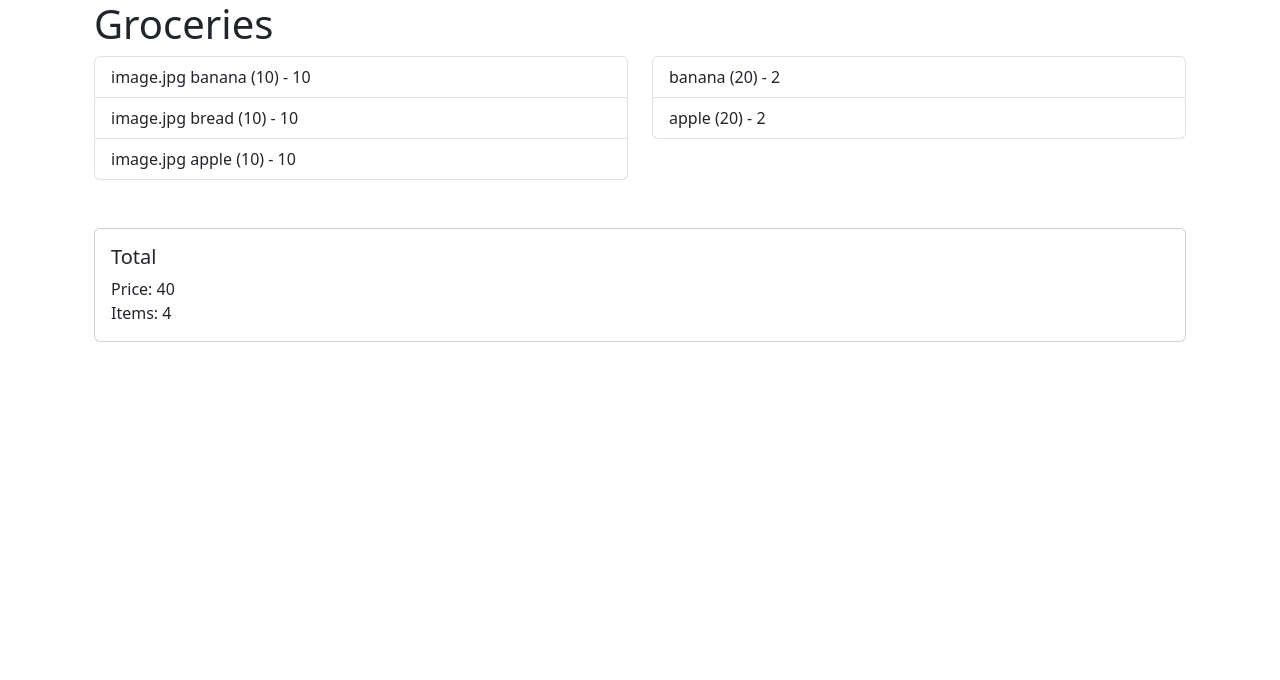
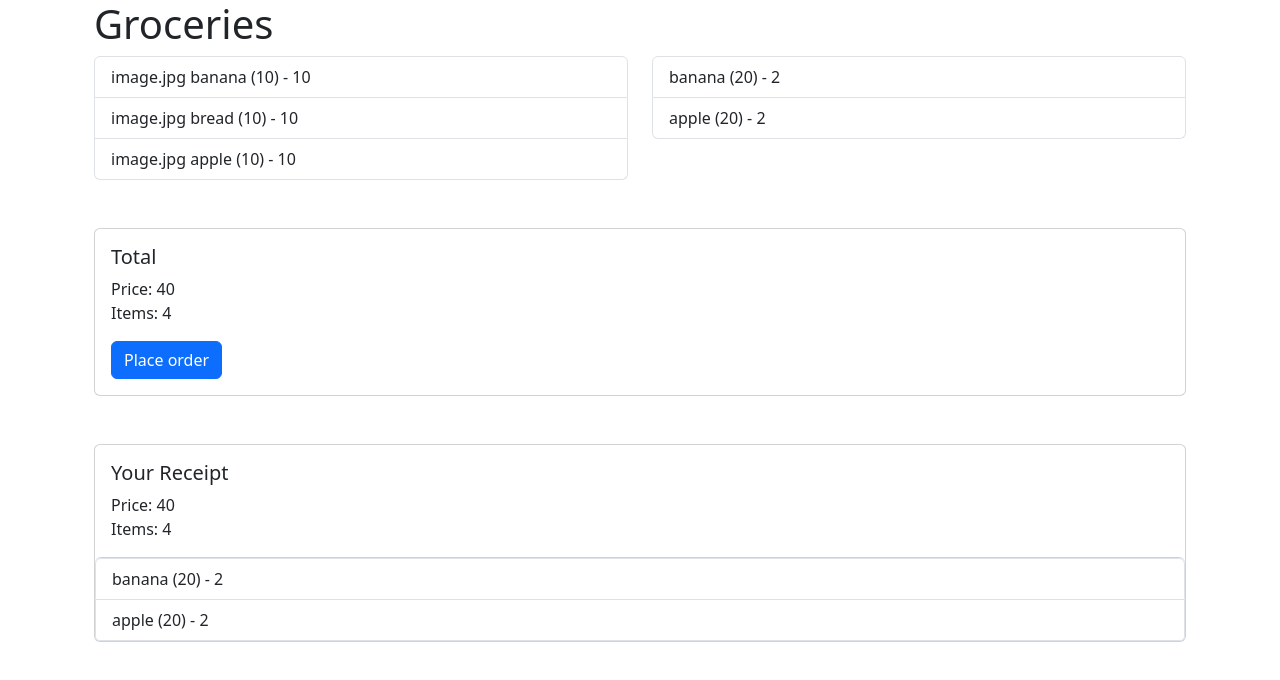
Before and after one commit to fabiogoro/react-groceries2, a React (Create React App) app: page / in a window 1280 px wide. Shown: the top 680 px of the page. Built offline with nearby package versions, Linux system fonts and the light colour scheme.

Commit message:
Added Receipt Component

```diff
--- a/src/Groceries.js
+++ b/src/Groceries.js
@@ -4,6 +4,7 @@ import Col from 'react-bootstrap/Col'
 import ShoppingList from './ShoppingList'
 import ShoppingCart from './ShoppingCart'
 import Total from './Total'
+import Receipt from './Receipt'
 
 function Groceries() {
   const groceryList = [
@@ -27,6 +28,11 @@ function Groceries() {
           <Total groceryList={groceryList}></Total>
         </Col>
       </Row>
+      <Row className="mt-5">
+        <Col>
+          <Receipt groceryList={groceryList}></Receipt>
+        </Col>
+      </Row>
     </Container>
   );
 }
--- /dev/null
+++ b/src/Receipt.js
@@ -0,0 +1,42 @@
+import ListGroup from 'react-bootstrap/ListGroup'
+import Card from 'react-bootstrap/Card'
+import Grocery from './Grocery'
+
+function Receipt({ groceryList }) {
+  function insertGroceries(g, i){
+    if(g.inCart>0){
+      return (
+        <Grocery
+          key={i}
+          name={g.name}
+          price={g.total}
+          quantity={g.inCart}
+        />
+    )}
+  }
+  const total = groceryList.reduce(
+    (g1,g2)=>{return {
+      total: g1.total+g2.total,
+      inCart: g1.inCart+g2.inCart,
+    }
+    }
+  )
+  return (
+    <Card>
+      <Card.Body>
+        <Card.Title>
+          Your Receipt
+        </Card.Title>
+        <Card.Text>
+          Price: { total.total } <br/>
+          Items: { total.inCart }
+        </Card.Text>
+      </Card.Body>
+      <ListGroup>
+        { groceryList.map(insertGroceries) }
+      </ListGroup>
+    </Card>
+  );
+}
+
+export default Receipt;
--- a/src/Total.js
+++ b/src/Total.js
@@ -1,4 +1,5 @@
 import Card from 'react-bootstrap/Card'
+import Button from 'react-bootstrap/Button'
 
 function Total({ groceryList }) {
   const total = groceryList.reduce(
@@ -18,6 +19,7 @@ function Total({ groceryList }) {
           Price: { total.total } <br/>
           Items: { total.inCart }
         </Card.Text>
+        <Button variant="primary">Place order</Button>
       </Card.Body>
     </Card>
   );
```
Lines whose indentation alone changed are shown as unchanged.
